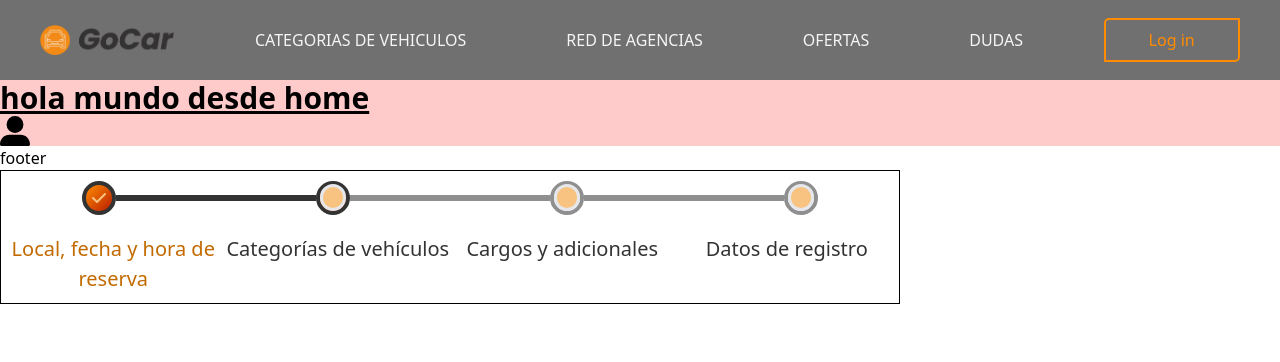
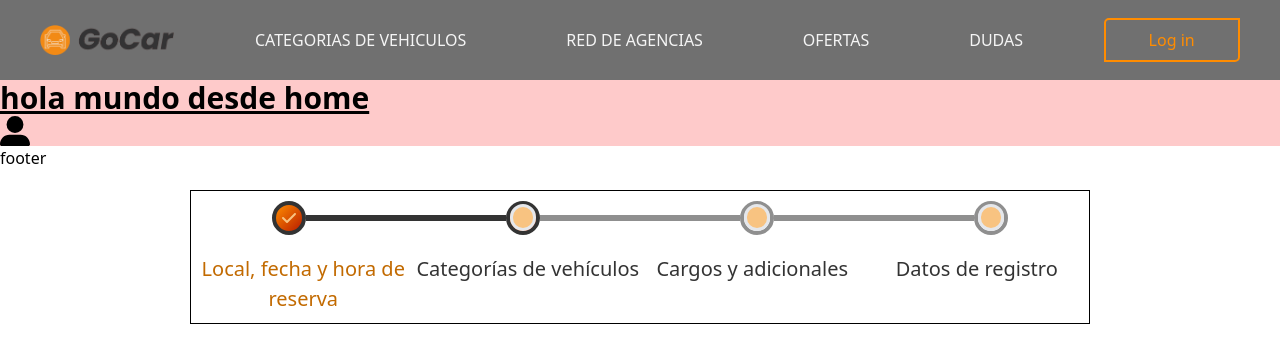
Before and after one commit to MatiasCoronel1312/s14-13-n-java, a React (Vite) app in the folder Frontend/: page / in a window 1280 px wide. Shown: the top 362 px of the page. Built offline with nearby package versions, Linux system fonts and the light colour scheme.

Commit message:
fix navbar

```diff
--- a/Frontend/src/components/timeline/TimeLine.tsx
+++ b/Frontend/src/components/timeline/TimeLine.tsx
@@ -13,7 +13,7 @@ import { FaCheck } from "react-icons/fa6";
     setStage(num)
   }
   return (
-    <div className="container">
+    <div className="flex justify-center pt-5">
       <div className="border-[1px] border-black w-[900px] h-[134px] flex flex-col items-center justify-around">
         <div className="flex justify-around items-center h-[34px] w-[736px]">
           <div onClick={()=>{stageUno(1)}} className={`${circulos} ${stage>=1&&circulo_activo}`}>
```
